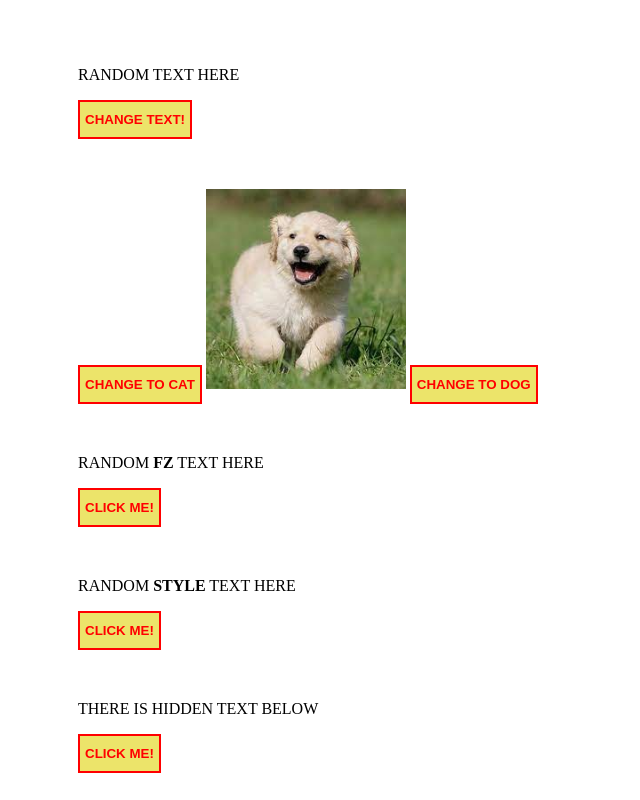
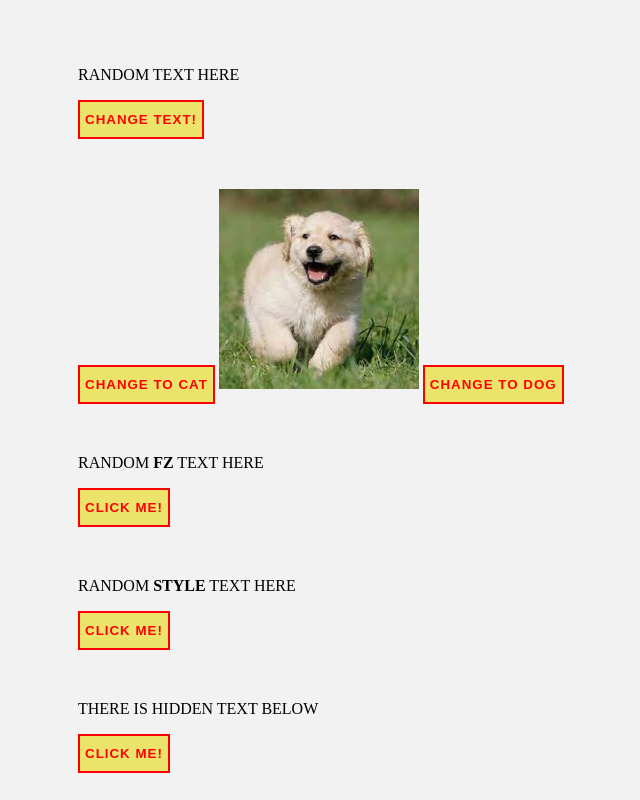
Before and after one commit to roses-are-dead666/JS-journey, a plain HTML site: page index.html in a window 1280 px wide. Shown: the top 800 px of the page, without its empty margins (62-702 px from the left). Drawn offline with Linux system fonts and the light colour scheme.

Commit message:
Update style.css

```diff
--- a/style.css
+++ b/style.css
@@ -4,7 +4,7 @@ html {
 }
 
 body {
-    background: #fff;
+    background: #f2f2f2;
     margin: 0;
     padding: 0;
     color: black;
@@ -27,6 +27,10 @@ h1, h2, h3, h4, h5, h6 {
     padding: 50px 0 50px 0;
 }
 
+p {
+    text-transform: capitalize;
+}
+
 button {
     border: 2px solid red;
     background: #ece46a;
@@ -35,6 +39,12 @@ button {
     color: red;
     text-transform: uppercase;
     font-weight: bold;
+    letter-spacing: 1px;
+    transition: .2s;
+}
+
+button:hover {
+    box-shadow: 0 0 5px;
 }
 
 .next {
```
